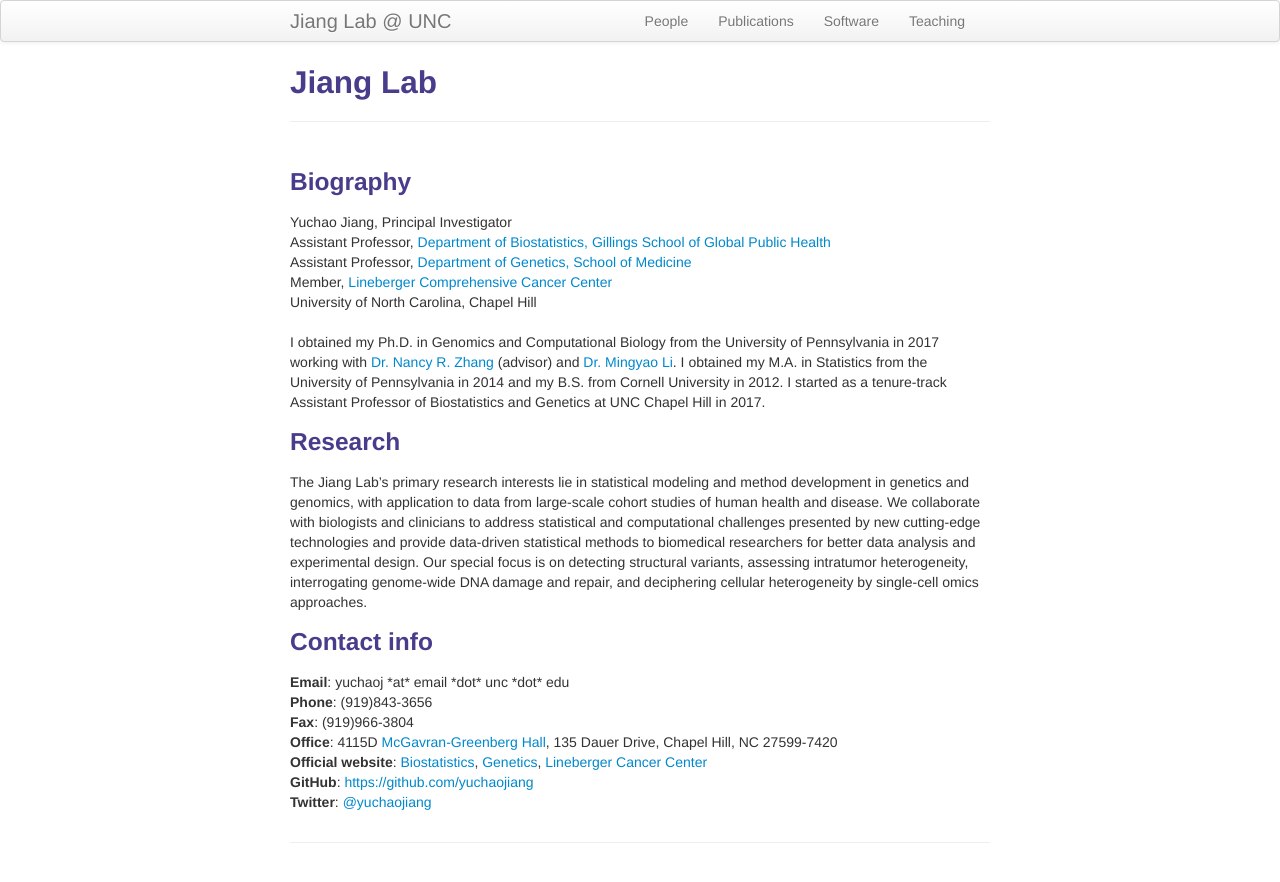
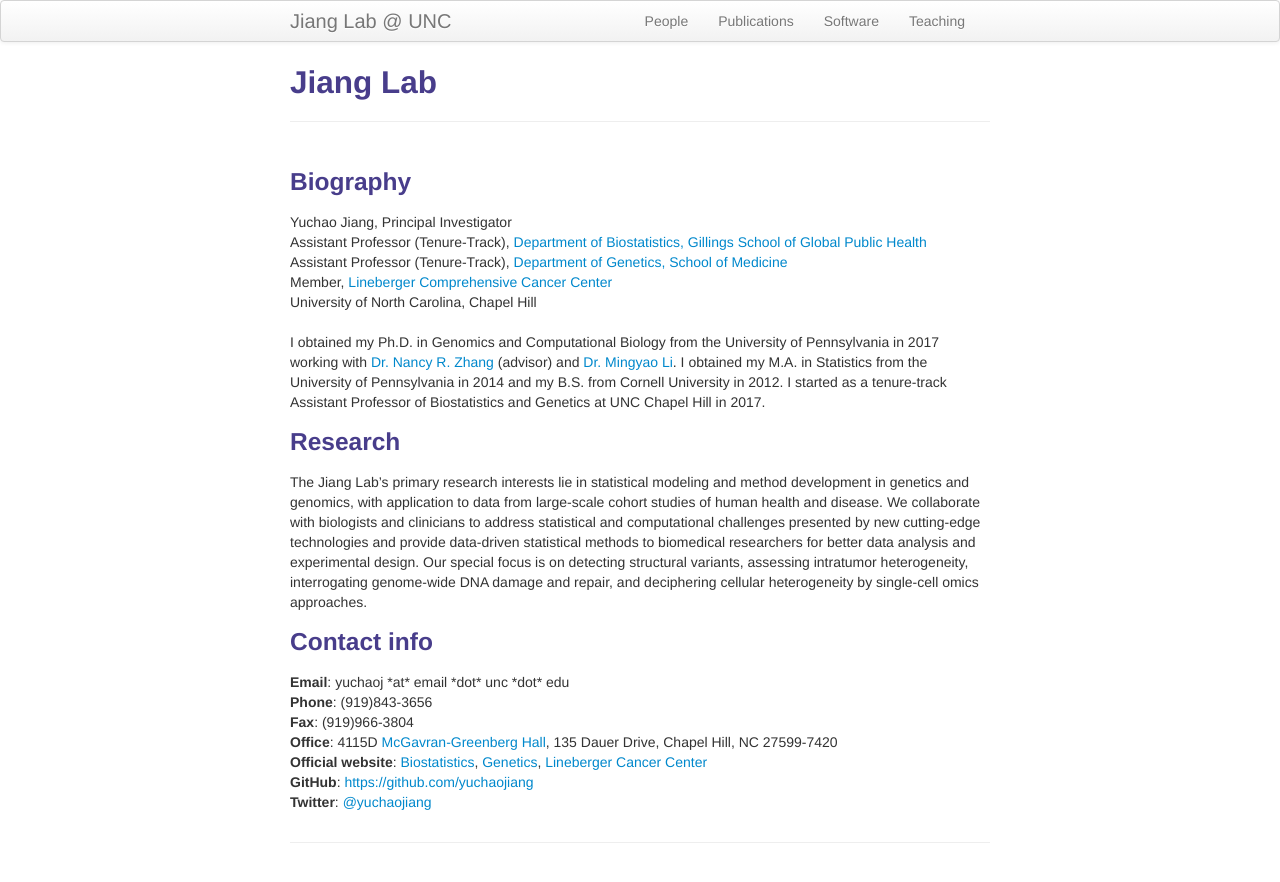
Before and after one commit to yuchaojiang/yuchaojiang.github.io, a Jekyll site: the page built from index.md, in a window 1280 px wide. Shown: the top 882 px of the page. Built offline with Jekyll 4.4.1, drawn with Linux system fonts in a browser that asks for light colours.

Commit message:
Update index.md

```diff
--- a/index.md
+++ b/index.md
@@ -7,8 +7,8 @@ title: Jiang Lab
 <div class="container">
     <div class="row-fluid">
             Yuchao Jiang, Principal Investigator<br/>
-            Assistant Professor, <a href="http://sph.unc.edu/bios/biostatistics/">Department of Biostatistics, Gillings School of Global Public Health</a><br/>
-            Assistant Professor, <a href="http://www.med.unc.edu/genetics/">Department of Genetics, School of Medicine</a><br/>
+            Assistant Professor (Tenure-Track), <a href="http://sph.unc.edu/bios/biostatistics/">Department of Biostatistics, Gillings School of Global Public Health</a><br/>
+            Assistant Professor (Tenure-Track), <a href="http://www.med.unc.edu/genetics/">Department of Genetics, School of Medicine</a><br/>
             Member, <a href="https://unclineberger.org/">Lineberger Comprehensive Cancer Center</a><br/>
             University of North Carolina, Chapel Hill <br/><br/>
     </div>
```
